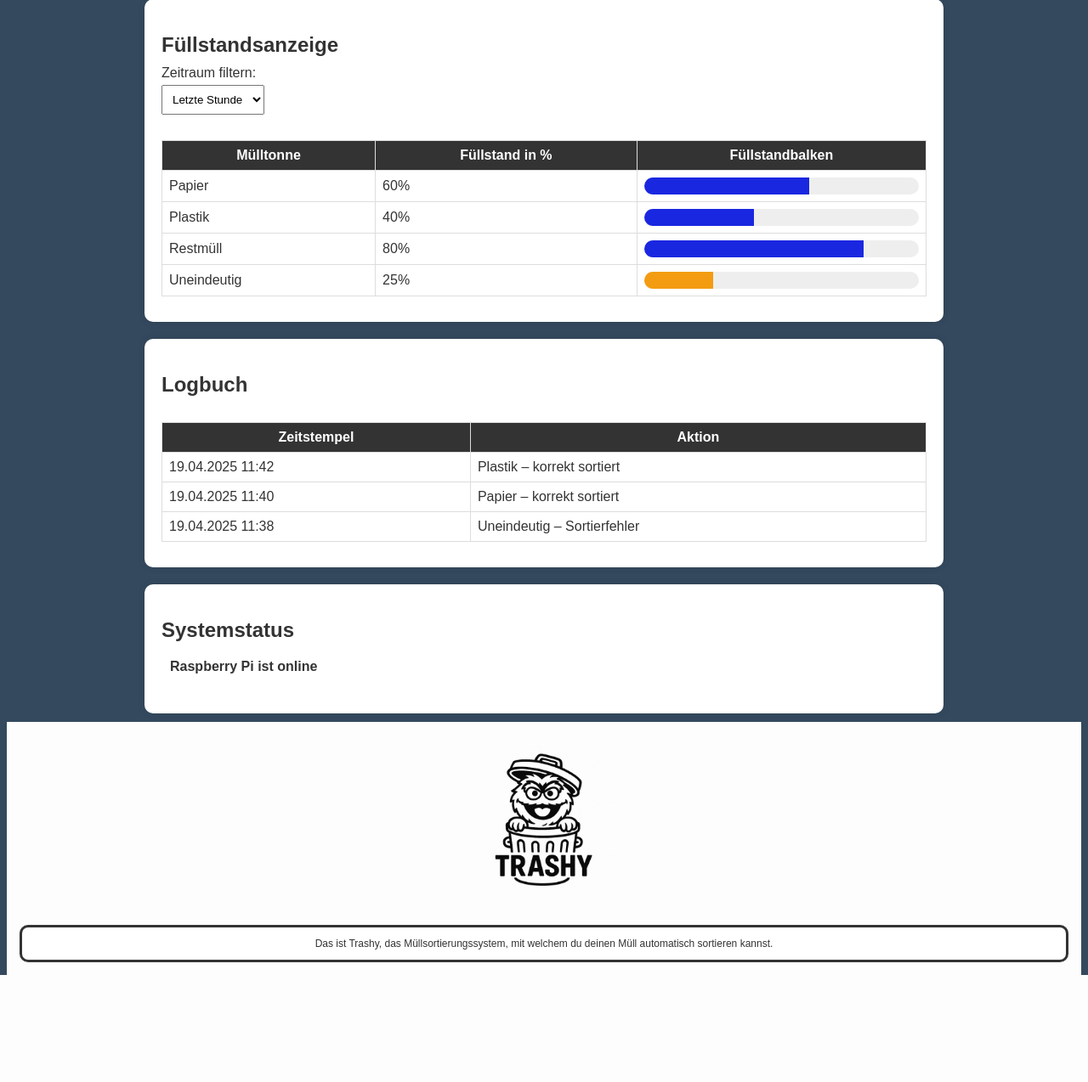
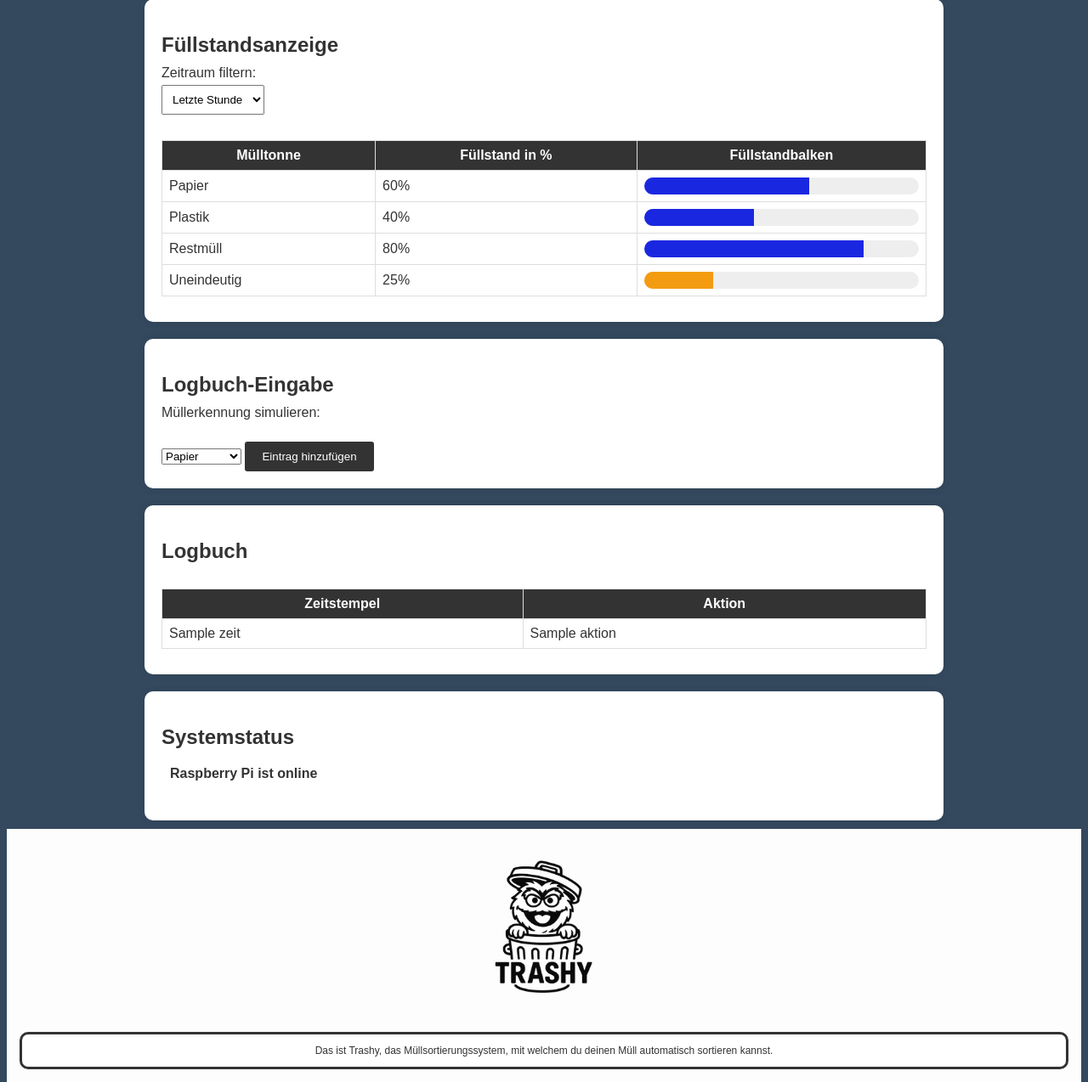
Before and after one commit to Sin809/Trash, a Django app: template trashApp/templates/trashApp/dashboard.html in a window 1280 px wide. Shown: the part 176-1450 px from the top of the page at 85% size. Before the commit the page ends 1324 px from the top, so only its background shows below. Run offline with Django 5.2, Linux system fonts and the light colour scheme; the template is opened without the code that fills it: most values are stand-ins (such as "Sample title", 1, 10 or a date in 2020).

Commit message:
logbucheintrag erstellt

```diff
--- a/trashApp/templates/trashApp/dashboard.html
+++ b/trashApp/templates/trashApp/dashboard.html
@@ -76,6 +76,21 @@
         </div>
 
         <div class="standardDivclass">
+            <h2 class="hauptUeberschriftenclass">Logbuch-Eingabe</h2>
+            <form method="POST" action="{% url 'logbuch_eintrag' %}">
+                {% csrf_token %}
+                <label for="aktion">Müllerkennung simulieren:</label>
+                <select name="aktion" id="aktion">
+                    <option>Papier</option>
+                    <option>Plastik</option>
+                    <option>Restmüll</option>
+                    <option>Uneindeutig</option>
+                </select>
+                <button type="submit">Eintrag hinzufügen</button>
+            </form>
+        </div>
+
+        <div class="standardDivclass">
             <h2 class="versteckenclass hauptUeberschriftenclass" onclick="versteckeLogbuch('logbuchid')">Logbuch</h2>
             <div class="tabellenScrollerClass">
                 <table id="logbuchid">
@@ -86,9 +101,14 @@
                         </tr>
                     </thead>
                     <tbody>
-                        <tr><td>19.04.2025 11:42</td><td>Plastik – korrekt sortiert</td></tr>
-                        <tr><td>19.04.2025 11:40</td><td>Papier – korrekt sortiert</td></tr>
-                        <tr><td>19.04.2025 11:38</td><td>Uneindeutig – Sortierfehler</td></tr>
+                        {% for eintrag in logbuch_eintraege %}
+                            <tr>
+                                <td>{{ eintrag.zeit }}</td>
+                                <td>{{ eintrag.aktion }}</td>
+                            </tr>
+                        {% empty %}
+                            <tr><td colspan="2">Keine Einträge vorhanden</td></tr>
+                        {% endfor %}
                     </tbody>
                 </table>
             </div>
--- a/web_project/urls.py
+++ b/web_project/urls.py
@@ -28,6 +28,7 @@ urlpatterns = [
     path('tr/kontakt/', tmpl_views.kontakt_email, name='kontakt'),
     path('api/upload/', tmpl_views.api_upload, name='api_upload'),
     path('tr/klassifizierte-bilder/', tmpl_views.klassifizierte_bilder_html, name='klassifizierte_bilder'),
+    path('tr/logbuch-eintrag/', tmpl_views.logbuchEintragHtml, name='logbuch_eintrag'),
 ]
 
 
```
Also changed, not shown: trashApp/views.py (+42 -1 lines), db.sqlite3, trashApp/static/db/logbuch.xml (added).
